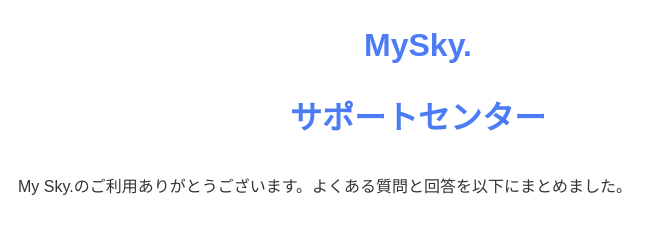
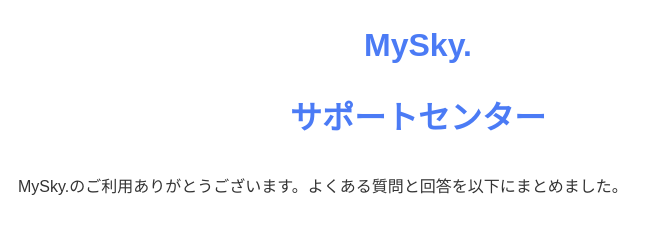
Before and after one commit to shanks665/MySky-support, a plain HTML site: page index.html in a window 1280 px wide. Shown: the top 236 px of the page, 222-883 px from the left. Drawn offline with Linux system fonts and the light colour scheme.

Commit message:
Update index.html

```diff
--- a/index.html
+++ b/index.html
@@ -71,7 +71,7 @@
     </div>
 
     <h1>サポートセンター</h1>
-    <p>My Sky.のご利用ありがとうございます。よくある質問と回答を以下にまとめました。</p>
+    <p>MySky.のご利用ありがとうございます。よくある質問と回答を以下にまとめました。</p>
 
     <h2>よくある質問</h2>
     <div class="faq-item">
```
